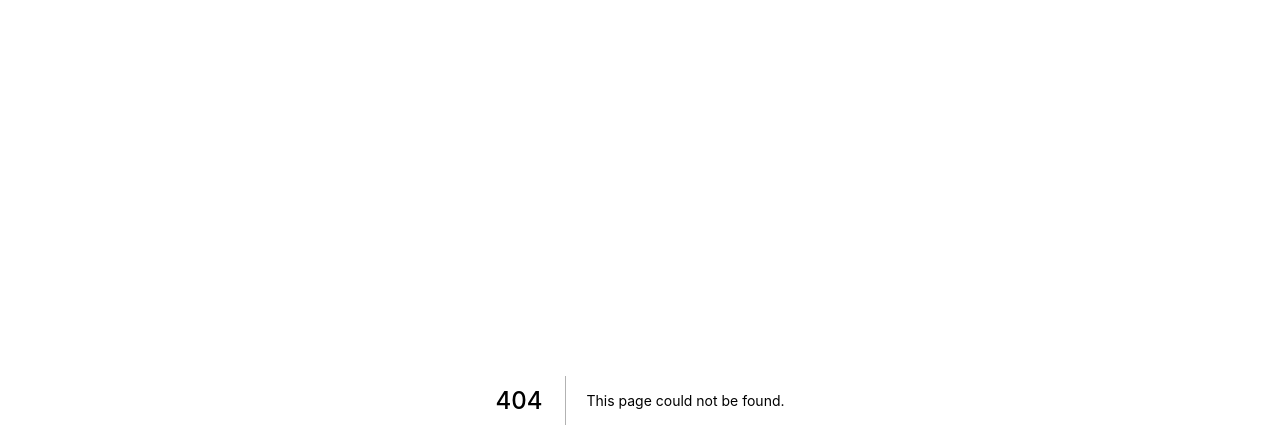
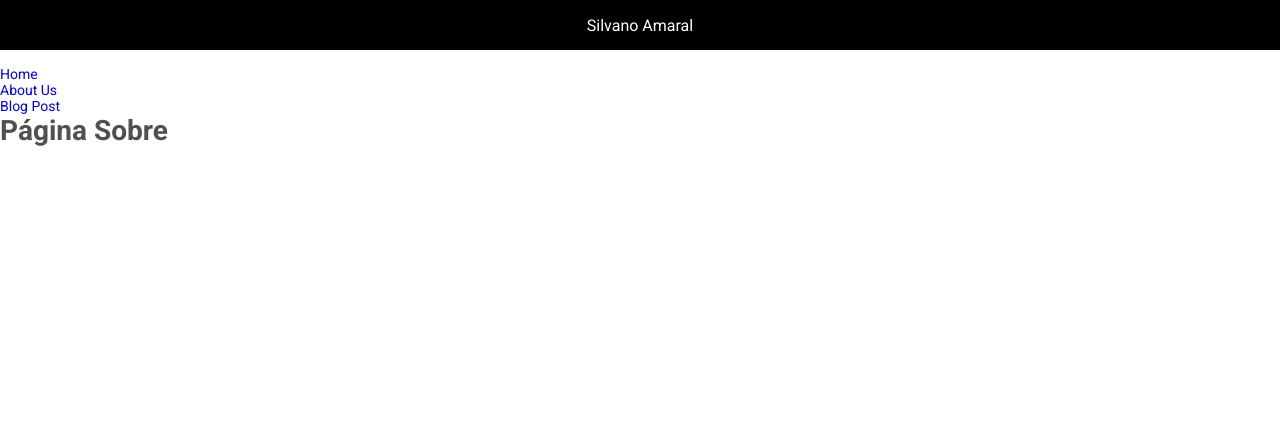
Before and after one commit to silvanoamaral/react-nextjs, a Next.js app: page /about/about in a window 1280 px wide. Before the commit this address had no page. Shown: the top 448 px of the page. Built offline with nearby package versions, Linux system fonts and the light colour scheme.

Commit message:
feature: add menu

```diff
--- /dev/null
+++ b/src/components/Menu/Menu.tsx
@@ -0,0 +1,29 @@
+import React from 'react'
+import Link from 'next/link'
+import styled from 'styled-components'
+
+const Menu = () => {
+  return (
+    <ul>
+      <li>
+        <Link href="/">
+          <a>Home</a>
+        </Link>
+      </li>
+      <li>
+        <Link href="/about">
+          <a>About Us</a>
+        </Link>
+      </li>
+      <li>
+        <Link href="/blog/hello-world">
+          <a>Blog Post</a>
+        </Link>
+      </li>
+    </ul>
+  )
+}
+
+export default function Header() {
+  return <Menu />
+}
--- /dev/null
+++ b/src/components/Menu/index.ts
@@ -0,0 +1,2 @@
+import Menu from './Menu'
+export default Menu
--- a/src/pages/_app.tsx
+++ b/src/pages/_app.tsx
@@ -1,16 +1,31 @@
 import React from 'react'
 import { AppProps } from 'next/app'
 
+import Head from 'next/head'
+import { ThemeProvider } from 'styled-components'
+
+import theme from '../styles/theme'
 import GlobalStyle from '../styles/global'
-import { ThemeProvider } from 'styled-components'
-import theme from '../styles/theme'
+
+import Header from '../components/Header'
+import Menu from '../components/Menu'
 
 const App: React.FC<AppProps> = ({ Component, pageProps }) => {
   return (
-    <ThemeProvider theme={theme}>
-      <GlobalStyle />
-      <Component {...pageProps} />
-    </ThemeProvider>
+    <>
+      <Head>
+        <title>Create Next App</title>
+        <link rel="icon" href="/favicon.ico" />
+      </Head>
+      <ThemeProvider theme={theme}>
+        <GlobalStyle />
+
+        <Header />
+        <Menu />
+
+        <Component {...pageProps} />
+      </ThemeProvider>
+    </>
   )
 }
 
--- a/src/pages/_document.tsx
+++ b/src/pages/_document.tsx
@@ -47,8 +47,6 @@ export default class MyDocument extends Document {
             href="https://fonts.googleapis.com/css?family=Roboto:200,300,400,500,700"
             rel="stylesheet"
           />
-          <title>Create Next App</title>
-          <link rel="icon" href="/favicon.ico" />
         </Head>
         <body>
           <Main />
--- /dev/null
+++ b/src/pages/about/about.tsx
@@ -0,0 +1,7 @@
+import React from 'react'
+
+function About() {
+  return <h1>Página Sobre</h1>
+}
+
+export default About
--- /dev/null
+++ b/src/pages/about/index.ts
@@ -0,0 +1,2 @@
+import About from './about'
+export default About
```
Also changed, not shown: src/pages/index.tsx (+6 -10 lines).
